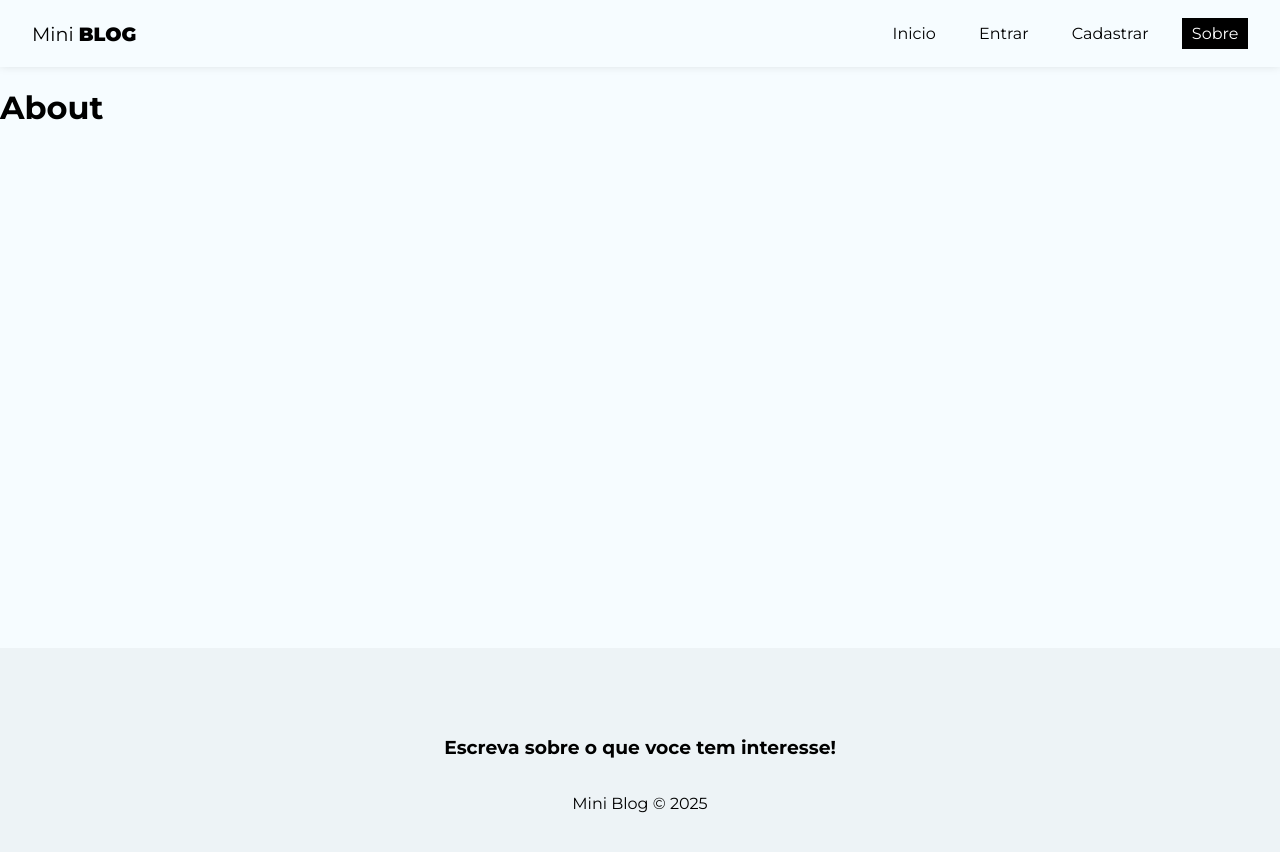
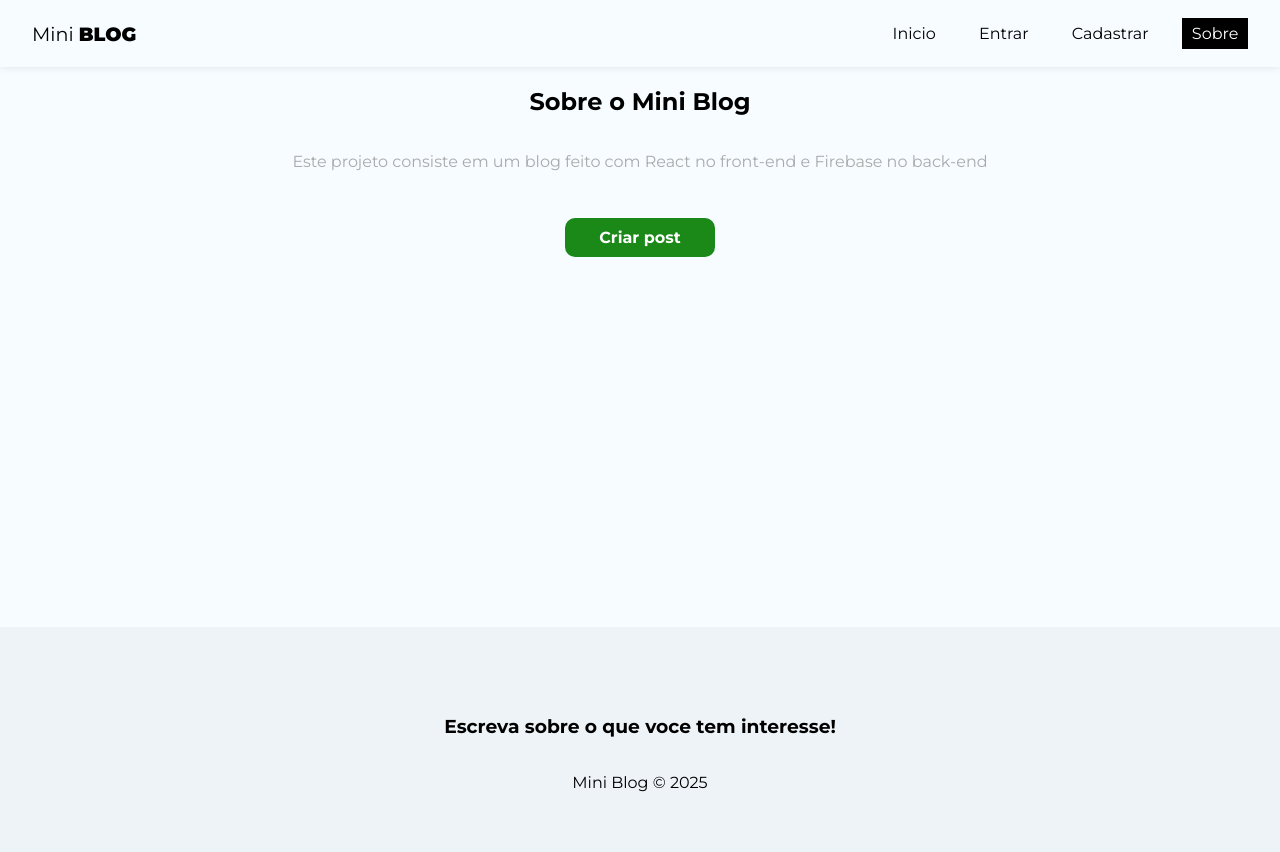
Before and after one commit to matos17igor/miniblog, a React (Create React App) app in the folder miniblog/: page /about in a window 1280 px wide. Shown: the top 852 px of the page. Built offline with nearby package versions, Linux system fonts and the light colour scheme; no server answers.

Commit message:
cria botao de logout

```diff
--- a/miniblog/src/App.js
+++ b/miniblog/src/App.js
@@ -45,10 +45,26 @@
             <Routes>
               <Route path="/" element={<Home />} />
               <Route path="/about" element={<About />} />
-              <Route path="/login" element={<Login />} />
-              <Route path="/register" element={<Register />} />
-              <Route path="/posts/create" element={<CreatePost />} />
-              <Route path="/dashbord" element={<Dashbord />} />
+              <Route
+                path="/login"
+                element={!user ? <Login /> : <Navigate to="/"></Navigate>}
+              />
+              <Route
+                path="/register"
+                element={!user ? <Register /> : <Navigate to="/"></Navigate>}
+              />
+              <Route
+                path="/posts/create"
+                element={
+                  user ? <CreatePost /> : <Navigate to="/login"></Navigate>
+                }
+              />
+              <Route
+                path="/dashbord"
+                element={
+                  user ? <Dashbord /> : <Navigate to="/login"></Navigate>
+                }
+              />
             </Routes>
           </div>
           <Footer />
--- a/miniblog/src/components/Navbar.jsx
+++ b/miniblog/src/components/Navbar.jsx
@@ -8,6 +8,7 @@
 
 const Navbar = () => {
   const { user } = useAuthValue();
+  const { logout } = useAuthentication();
 
   return (
     <nav className={styles.navbar}>
@@ -71,6 +72,11 @@
             Sobre
           </NavLink>
         </li>
+        {user && (
+          <li>
+            <button onClick={logout}>Sair</button>
+          </li>
+        )}
       </ul>
     </nav>
   );
--- a/miniblog/src/hooks/useAuthentication.jsx
+++ b/miniblog/src/hooks/useAuthentication.jsx
@@ -25,6 +25,7 @@
     }
   }
 
+  // register
   const createUser = async (data) => {
     checkIfIsCanceled();
 
@@ -64,6 +65,12 @@
     }
   };
 
+  // logout
+  const logout = () => {
+    checkIfIsCanceled();
+    signOut(auth);
+  };
+
   useEffect(() => {
     return () => setCancelled(true);
   }, []);
@@ -73,5 +80,6 @@
     createUser,
     error,
     createUser,
+    logout,
   };
 };
--- a/miniblog/src/pages/About/About.jsx
+++ b/miniblog/src/pages/About/About.jsx
@@ -1,9 +1,20 @@
 import styles from "./About.module.css";
+
+import { Link } from "react-router-dom";
 
 const About = () => {
   return (
-    <div>
-      <h1>About</h1>
+    <div className={styles.about}>
+      <h2>
+        Sobre o Mini <span>Blog</span>
+      </h2>
+      <p>
+        Este projeto consiste em um blog feito com React no front-end e Firebase
+        no back-end
+      </p>
+      <Link to="/posts/create" className="btn">
+        Criar post
+      </Link>
     </div>
   );
 };
--- a/miniblog/src/pages/About/About.module.css
+++ b/miniblog/src/pages/About/About.module.css
@@ -0,0 +1,17 @@
+.about {
+  text-align: center;
+  display: flex;
+  flex-direction: column;
+  align-items: center;
+}
+
+.about p {
+  color: #aaa;
+  margin-bottom: 2em;
+}
+
+.about a {
+  display: block;
+  margin-top: 15px;
+  padding: 10px 15px;
+}
```
